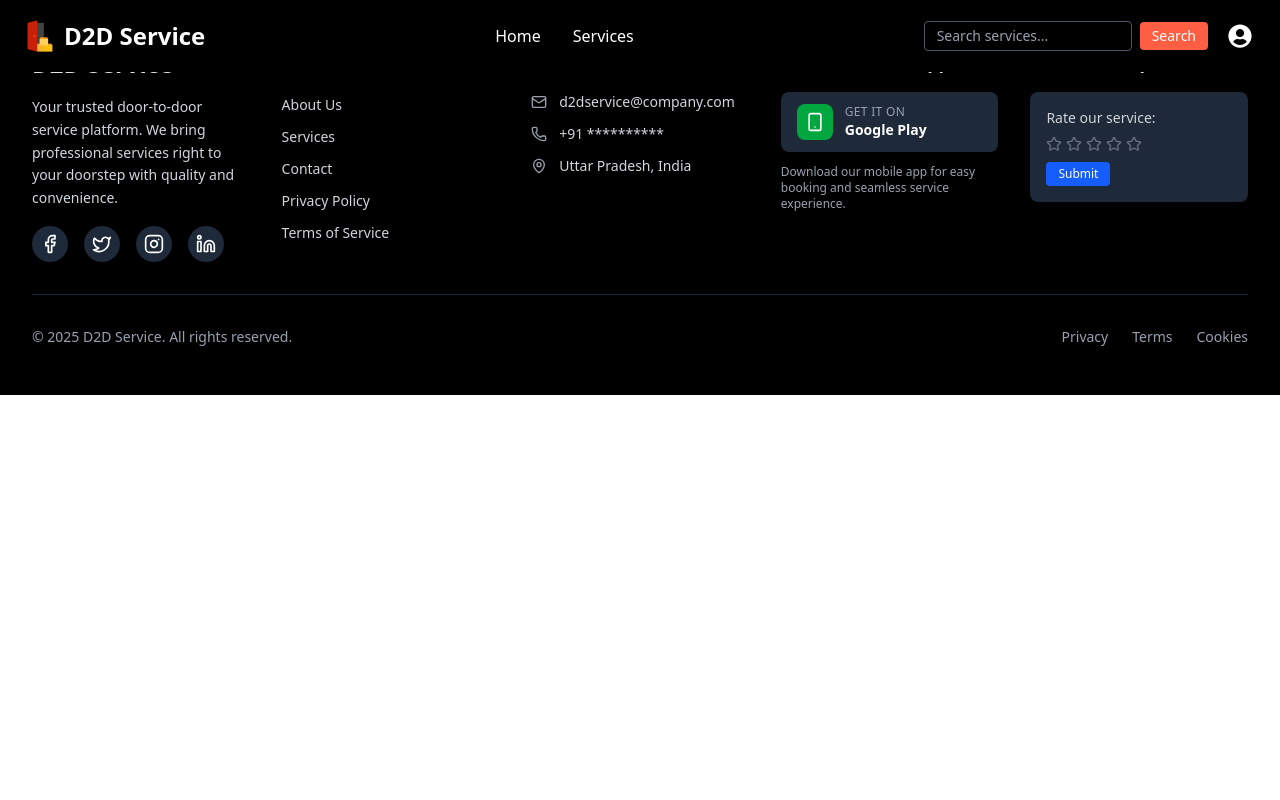
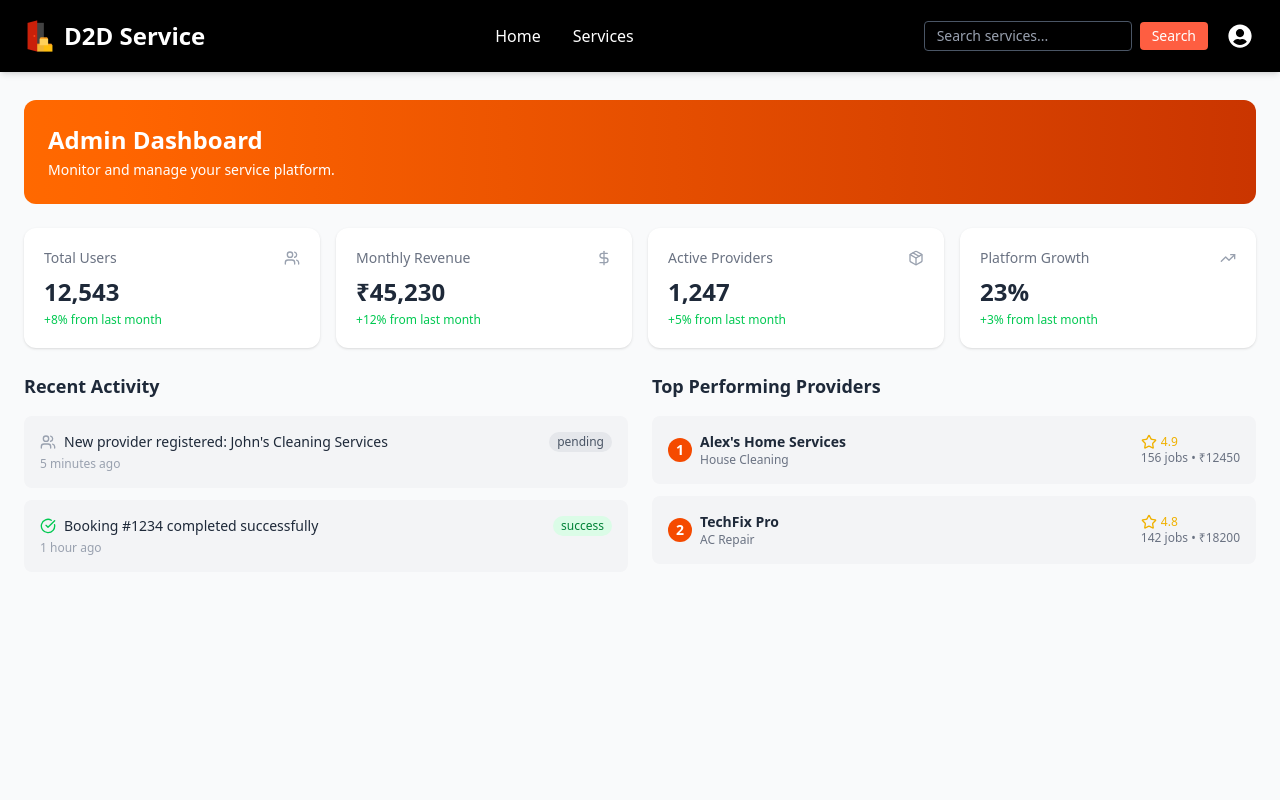
Before and after one commit to pandeykarmanya/PROJECT-1, a React (Vite) app in the folder Hyperlocal Service Marketplace/: page /admin-dashboard in a window 1280 px wide. Shown: the top 800 px of the page. Built offline with nearby package versions, Linux system fonts and the light colour scheme; no server answers.

Commit message:
Implemented role-based login redirection and added dashboards

```diff
--- a/Hyperlocal Service Marketplace/package.json
+++ b/Hyperlocal Service Marketplace/package.json
@@ -14,6 +14,7 @@
     "axios": "^1.11.0",
     "framer-motion": "^12.23.6",
     "lucide-react": "^0.525.0",
+    "path": "^0.12.7",
     "react": "^19.1.0",
     "react-dom": "^19.1.0",
     "react-icons": "^5.5.0",
@@ -22,6 +23,7 @@
   },
   "devDependencies": {
     "@eslint/js": "^9.30.1",
+    "@rollup/plugin-alias": "^5.1.1",
     "@types/react": "^19.1.8",
     "@types/react-dom": "^19.1.6",
     "@vitejs/plugin-react": "^4.7.0",
--- a/Hyperlocal Service Marketplace/src/App.jsx
+++ b/Hyperlocal Service Marketplace/src/App.jsx
@@ -7,6 +7,9 @@ import PaymentPage from './pages/PaymentPage';
 import LoginPage from './pages/Login';
 import RegisterPage from './pages/Register';
 import HomePage from './pages/HomePage';
+import AdminDashboard from './pages/AdminDashboard';
+import ProviderDashboard from "./pages/ProviderDashboard";
+
 
 function App() {
   return (
@@ -19,6 +22,8 @@ function App() {
         <Route path="/payment" element={<PaymentPage />} />
         <Route path="/login" element={<LoginPage/>} />
         <Route path="/register" element={<RegisterPage/>} />
+        <Route path="/admin-dashboard" element={<AdminDashboard />} />
+        <Route path="/provider-dashboard" element={<ProviderDashboard />} />
       </Routes>
       <Footer/>
     </>
--- a/Hyperlocal Service Marketplace/src/components/components/LoginForm.jsx
+++ b/Hyperlocal Service Marketplace/src/components/components/LoginForm.jsx
@@ -33,7 +33,7 @@ const LoginForm = () => {
       if (user.role === "admin") {
         navigate("/admin-dashboard");
       } else if (user.role === "user") {
-        navigate("/user-dashboard");
+        navigate("/");
       } else if (user.role === "provider") {
         navigate("/provider-dashboard");
       } else {
@@ -51,7 +51,7 @@ const LoginForm = () => {
   return (
     <div className="w-full max-w-md mx-auto bg-white rounded-lg shadow-lg p-6">
       <h2 className="text-2xl font-bold text-orange-600 mb-6 text-center">
-        Login to Your Account
+        Login
       </h2>
 
       {formError && (
--- /dev/null
+++ b/Hyperlocal Service Marketplace/src/pages/AdminDashboard.jsx
@@ -0,0 +1,125 @@
+import React from "react";
+import {
+  Users,
+  DollarSign,
+  Package,
+  TrendingUp,
+  CheckCircle,
+  Clock,
+  Star,
+} from "lucide-react";
+
+const StatCard = ({ title, value, icon: Icon, change }) => (
+  <div className="bg-white p-5 rounded-xl shadow text-gray-800 flex flex-col justify-between">
+    <div className="flex items-center justify-between mb-2">
+      <h4 className="text-sm text-gray-500 font-medium">{title}</h4>
+      <Icon className="w-4 h-4 text-gray-400" />
+    </div>
+    <div className="text-2xl font-bold">{value}</div>
+    {change && (
+      <p className="text-xs text-green-500 mt-1">+{change} from last month</p>
+    )}
+  </div>
+);
+
+const ActivityItem = ({ icon, text, time, status }) => (
+  <div className="bg-gray-100 p-4 rounded-lg mb-3 text-gray-800">
+    <div className="flex items-center text-sm">
+      {icon}
+      <span className="ml-2 flex-1">{text}</span>
+      <span className={`ml-auto text-xs px-2 py-0.5 rounded-full ${
+        status === "success"
+          ? "bg-green-100 text-green-700"
+          : "bg-gray-200 text-gray-600"
+      }`}>
+        {status}
+      </span>
+    </div>
+    <p className="text-xs text-gray-400 mt-1">{time}</p>
+  </div>
+);
+
+const ProviderItem = ({ rank, name, service, rating, jobs, earnings }) => (
+  <div className="bg-gray-100 p-4 rounded-lg mb-3 text-gray-800">
+    <div className="flex items-center justify-between">
+      <div className="flex items-center gap-2">
+        <div className="bg-orange-600 text-white rounded-full w-6 h-6 flex items-center justify-center text-sm font-bold">
+          {rank}
+        </div>
+        <div>
+          <p className="font-semibold text-sm">{name}</p>
+          <p className="text-xs text-gray-500">{service}</p>
+        </div>
+      </div>
+      <div className="text-xs text-right">
+        <div className="flex items-center gap-1 text-yellow-500">
+          <Star className="w-4 h-4" /> {rating}
+        </div>
+        <p className="text-gray-500">{jobs} jobs • ₹{earnings}</p>
+      </div>
+    </div>
+  </div>
+);
+
+const AdminDashboard = () => {
+  return (
+    <div className="min-h-screen bg-gray-50 text-gray-800 p-6 pt-25 space-y-6">
+      {/* Header */}
+      <div className="bg-gradient-to-r from-orange-500 to-orange-700 p-6 rounded-xl text-white">
+        <h1 className="text-2xl font-bold">Admin Dashboard</h1>
+        <p className="text-sm mt-1">Monitor and manage your service platform.</p>
+      </div>
+
+      {/* Stats Grid */}
+      <div className="grid grid-cols-1 sm:grid-cols-2 lg:grid-cols-4 gap-4">
+        <StatCard title="Total Users" value="12,543" icon={Users} change="8%" />
+        <StatCard title="Monthly Revenue" value="₹45,230" icon={DollarSign} change="12%" />
+        <StatCard title="Active Providers" value="1,247" icon={Package} change="5%" />
+        <StatCard title="Platform Growth" value="23%" icon={TrendingUp} change="3%" />
+      </div>
+
+      {/* Activity and Providers */}
+      <div className="grid grid-cols-1 lg:grid-cols-2 gap-6">
+        {/* Recent Activity */}
+        <div>
+          <h2 className="text-lg font-bold mb-4">Recent Activity</h2>
+          <ActivityItem
+            icon={<Users className="w-4 h-4 text-gray-400" />}
+            text="New provider registered: John's Cleaning Services"
+            time="5 minutes ago"
+            status="pending"
+          />
+          <ActivityItem
+            icon={<CheckCircle className="w-4 h-4 text-green-500" />}
+            text="Booking #1234 completed successfully"
+            time="1 hour ago"
+            status="success"
+          />
+        </div>
+
+        {/* Top Providers */}
+        <div>
+          <h2 className="text-lg font-bold mb-4">Top Performing Providers</h2>
+          <ProviderItem
+            rank={1}
+            name="Alex's Home Services"
+            service="House Cleaning"
+            rating={4.9}
+            jobs={156}
+            earnings={12450}
+          />
+          <ProviderItem
+            rank={2}
+            name="TechFix Pro"
+            service="AC Repair"
+            rating={4.8}
+            jobs={142}
+            earnings={18200}
+          />
+        </div>
+      </div>
+    </div>
+  );
+};
+
+export default AdminDashboard;
--- a/Hyperlocal Service Marketplace/src/pages/Login.jsx
+++ b/Hyperlocal Service Marketplace/src/pages/Login.jsx
@@ -1,4 +1,5 @@
 import { Link } from "react-router-dom";
+import { useNavigate } from 'react-router-dom';
 import LoginForm from "../components/components/LoginForm";
 
 const LoginPage = () => {
--- /dev/null
+++ b/Hyperlocal Service Marketplace/src/pages/ProviderDashboard.jsx
@@ -0,0 +1,82 @@
+import React from "react";
+import { Star, Calendar, DollarSign, CheckCircle, ArrowUpRight } from "lucide-react";
+
+const StatCard = ({ title, value, change, icon: Icon }) => (
+  <div className="bg-white rounded-xl shadow p-5 w-full sm:w-[48%] md:w-[23%]">
+    <div className="flex items-center justify-between mb-2">
+      <p className="text-gray-500 text-sm font-medium">{title}</p>
+      <Icon className="w-4 h-4 text-gray-400" />
+    </div>
+    <h3 className="text-2xl font-bold text-black">{value}</h3>
+    {change && (
+      <p className="text-green-600 text-xs flex items-center gap-1">
+        <ArrowUpRight className="w-3 h-3" />{change} from last month
+      </p>
+    )}
+  </div>
+);
+
+const ProviderDashboard = () => {
+  return (
+    <div className="bg-gray-100 min-h-screen p-6 pt-25 space-y-6">
+      {/* Welcome banner */}
+      <div className="bg-gradient-to-r from-orange-400 to-orange-600 text-white p-6 rounded-xl shadow">
+        <h2 className="text-2xl font-bold mb-1">Welcome back, Alex!</h2>
+        <p className="text-sm">Here's what's happening with your services today.</p>
+      </div>
+
+      {/* Stats section */}
+      <div className="flex flex-wrap justify-between gap-4">
+        <StatCard title="Today's Bookings" value="3" change="+20%" icon={Calendar} />
+        <StatCard title="This Month's Earnings" value="₹2,450" change="+15%" icon={DollarSign} />
+        <StatCard title="Average Rating" value="4.8" icon={Star} />
+        <StatCard title="Completion Rate" value="98%" change="+2%" icon={CheckCircle} />
+      </div>
+
+      {/* Lower Section */}
+      <div className="grid md:grid-cols-2 gap-6">
+        {/* Upcoming Bookings */}
+        <div className="bg-white rounded-xl shadow p-6">
+          <h3 className="text-lg font-semibold mb-4 flex items-center gap-2">
+            <Calendar className="w-5 h-5 text-gray-500" /> Upcoming Bookings
+          </h3>
+          <div className="space-y-4">
+            <div className="bg-gray-50 p-4 rounded-md">
+              <p className="font-semibold">Sarah Johnson <span className="bg-orange-500 text-white text-xs px-2 py-0.5 rounded-full ml-2">confirmed</span></p>
+              <p className="text-sm text-gray-500">House Cleaning</p>
+              <p className="text-sm text-gray-500">10:00 AM · Downtown Area</p>
+              <button className="mt-2 text-sm text-white bg-black px-3 py-1 rounded hover:bg-gray-800">View Details</button>
+            </div>
+            <div className="bg-gray-50 p-4 rounded-md">
+              <p className="font-semibold">Mike <span className="bg-gray-300 text-black text-xs px-2 py-0.5 rounded-full ml-2">pending</span></p>
+              <p className="text-sm text-gray-500">AC Repair</p>
+              <p className="text-sm text-gray-500">1:00 PM · Suburban Area</p>
+              <button className="mt-2 text-sm text-white bg-black px-3 py-1 rounded hover:bg-gray-800">View Details</button>
+            </div>
+          </div>
+        </div>
+
+        {/* Recent Reviews */}
+        <div className="bg-white rounded-xl shadow p-6">
+          <h3 className="text-lg font-semibold mb-4 flex items-center gap-2">
+            <Star className="w-5 h-5 text-gray-500" /> Recent Reviews
+          </h3>
+          <div className="space-y-4">
+            <div className="bg-gray-50 p-4 rounded-md">
+              <p className="font-semibold">John Smith <span className="text-yellow-500 ml-2">★★★★★</span></p>
+              <p className="text-sm text-gray-600">"Excellent service! Very professional and thorough."</p>
+              <p className="text-xs text-gray-400">House Cleaning · 2 days ago</p>
+            </div>
+            <div className="bg-gray-50 p-4 rounded-md">
+              <p className="font-semibold">Lisa Brown <span className="text-yellow-400 ml-2">★★★★☆</span></p>
+              <p className="text-sm text-gray-600">"Good work, arrived on time."</p>
+              <p className="text-xs text-gray-400">Plumbing · 5 days ago</p>
+            </div>
+          </div>
+        </div>
+      </div>
+    </div>
+  );
+};
+
+export default ProviderDashboard;
--- a/Hyperlocal Service Marketplace/src/pages/Register.jsx
+++ b/Hyperlocal Service Marketplace/src/pages/Register.jsx
@@ -8,7 +8,7 @@ const RegisterPage = () => {
       <div className="bg-white rounded-xl shadow-lg p-8 w-full max-w-md">
         <div className="text-center mb-8">
           <Link to="/" className="inline-block"></Link>
-          <p className="text-orange-500 mt-2">Create your account</p>
+          <p className="text-orange-500 mt-2"></p>
         </div>
 
         <RegisterForm />
```
Also changed, not shown: 1 other file (tests, documents, lock files or other folders).
